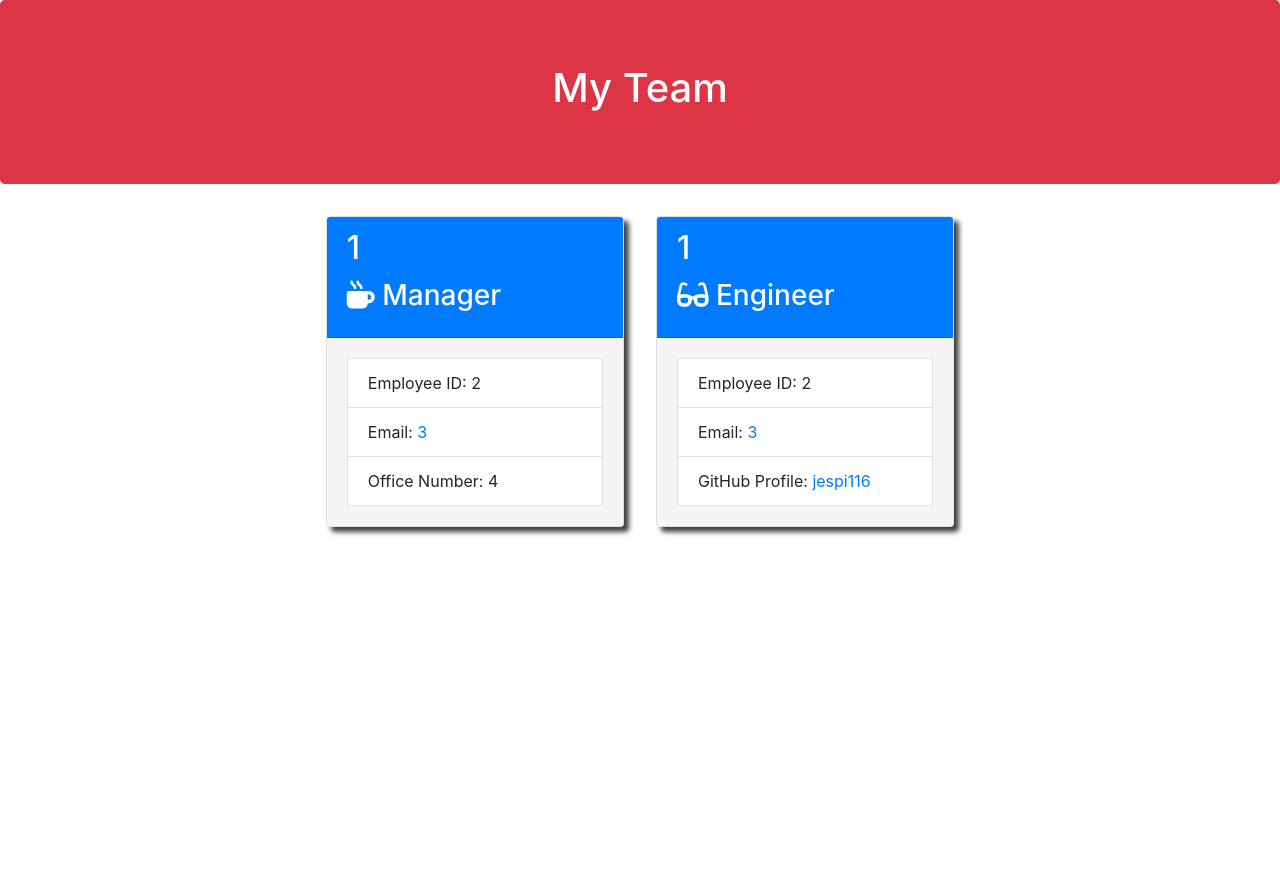
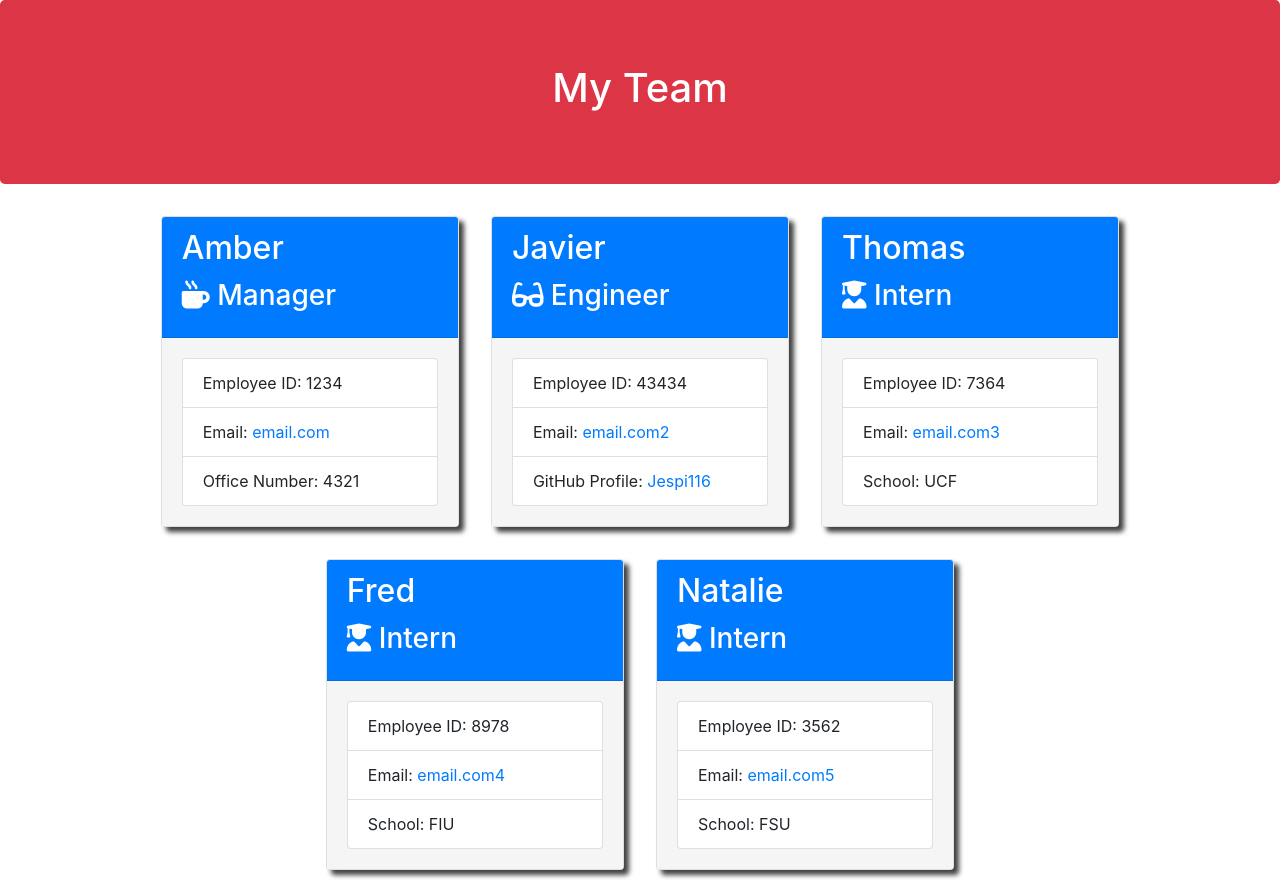
Before and after one commit to jespi116/employee-webpage-generator, a website: page dist/employees.html in a window 1280 px wide. Before the commit the page ends 800 px from the top, so only its background shows below. Drawn offline with nearby package versions, Linux system fonts and the light colour scheme.

Commit message:
readme and example html in dist folder

```diff
--- a/dist/employees.html
+++ b/dist/employees.html
@@ -26,28 +26,70 @@
 
                 <section class='card mx-3 my-3 cardy'>
                     <div class='card-header bg-primary text-white'>
-                        <h2 class='card-title'>1</h2>
+                        <h2 class='card-title'>Amber</h2>
                         <h3 class='card-title'><i class="fas fa-mug-hot"></i> Manager</h3>
                     </div>
                     <div class='card-body card-bg'>
                         <ul class='list-group'>
-                            <li class='list-group-item'>Employee ID: 2</li>
-                            <li class='list-group-item'>Email: <a href='mailto:3}'>3</a></li>
-                            <li class='list-group-item'>Office Number: 4</li>
+                            <li class='list-group-item'>Employee ID: 1234</li>
+                            <li class='list-group-item'>Email: <a href='mailto:email.com}'>email.com</a></li>
+                            <li class='list-group-item'>Office Number: 4321</li>
                         </ul>
                     </div>
                 </section>
 
                 <section class='card mx-3 my-3 cardy'>
                     <div class='card-header bg-primary text-white'>
-                        <h2 class='card-title'>1</h2>
+                        <h2 class='card-title'>Javier</h2>
                         <h3 class='card-title'><i class="fas fa-glasses"></i> Engineer</h3>
                     </div>
                     <div class='card-body card-bg'>
                         <ul class='list-group'>
-                            <li class='list-group-item'>Employee ID: 2</li>
-                            <li class='list-group-item'>Email: <a href='mailto:3}'>3</a></li>
-                            <li class='list-group-item'>GitHub Profile: <a href='https://github.com/jespi116'>jespi116</a></li>
+                            <li class='list-group-item'>Employee ID: 43434</li>
+                            <li class='list-group-item'>Email: <a href='mailto:email.com2}'>email.com2</a></li>
+                            <li class='list-group-item'>GitHub Profile: <a href='https://github.com/Jespi116'>Jespi116</a></li>
+                        </ul>
+                    </div>
+                </section>
+
+                <section class='card mx-3 my-3 cardy'>
+                    <div class='card-header bg-primary text-white'>
+                        <h2 class='card-title'>Thomas</h2>
+                        <h3 class='card-title'><i class="fas fa-user-graduate"></i> Intern</h3>
+                    </div>
+                    <div class='card-body card-bg'>
+                        <ul class='list-group'>
+                            <li class='list-group-item'>Employee ID: 7364</li>
+                            <li class='list-group-item'>Email: <a href='mailto:email.com3}'>email.com3</a></li>
+                            <li class='list-group-item'>School: UCF</li>
+                        </ul>
+                    </div>
+                </section>
+
+                <section class='card mx-3 my-3 cardy'>
+                    <div class='card-header bg-primary text-white'>
+                        <h2 class='card-title'>Fred</h2>
+                        <h3 class='card-title'><i class="fas fa-user-graduate"></i> Intern</h3>
+                    </div>
+                    <div class='card-body card-bg'>
+                        <ul class='list-group'>
+                            <li class='list-group-item'>Employee ID: 8978</li>
+                            <li class='list-group-item'>Email: <a href='mailto:email.com4}'>email.com4</a></li>
+                            <li class='list-group-item'>School: FIU</li>
+                        </ul>
+                    </div>
+                </section>
+
+                <section class='card mx-3 my-3 cardy'>
+                    <div class='card-header bg-primary text-white'>
+                        <h2 class='card-title'>Natalie</h2>
+                        <h3 class='card-title'><i class="fas fa-user-graduate"></i> Intern</h3>
+                    </div>
+                    <div class='card-body card-bg'>
+                        <ul class='list-group'>
+                            <li class='list-group-item'>Employee ID: 3562</li>
+                            <li class='list-group-item'>Email: <a href='mailto:email.com5}'>email.com5</a></li>
+                            <li class='list-group-item'>School: FSU</li>
                         </ul>
                     </div>
                 </section>
```
Also changed, not shown: README.md.
